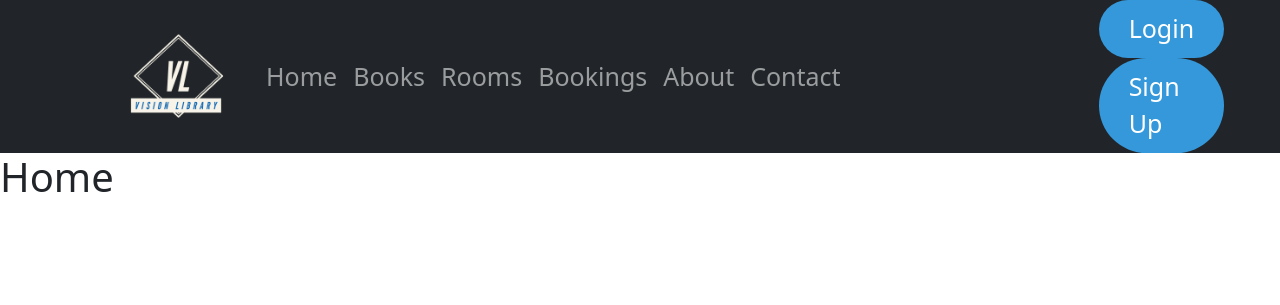
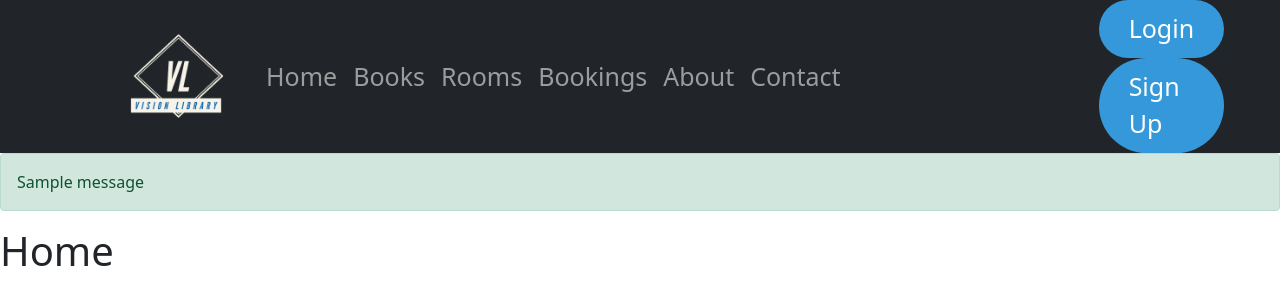
Before and after one commit to KianFoh/Library_System, a Django app: page / in a window 1280 px wide. Shown: the top 305 px of the page. Run offline with Django 5.2, Linux system fonts and the light colour scheme; tables that the repository leaves empty hold one stand-in row (values such as "Sample post"); one stand-in notice (Sample message) is shown.

Commit message:
Email activation message

```diff
--- a/library_system_backend/navigation/templates/navigation/navigation.html
+++ b/library_system_backend/navigation/templates/navigation/navigation.html
@@ -47,6 +47,15 @@
                 </div>
             </div>
         </nav>
+        {% if messages %}
+            {% for message in messages %}
+                {% if message.tags == 'success' %}
+                    <div class="alert alert-success alert-dismissible" role="alert">
+                        {{ message|safe|escape }}
+                    </div>
+                {% endif %}
+            {% endfor %}
+        {% endif %}
         {% block content %}
         {% endblock content %}
 
```
Also changed, not shown: library_system_backend/authentication/views.py (+11 -1 lines).
